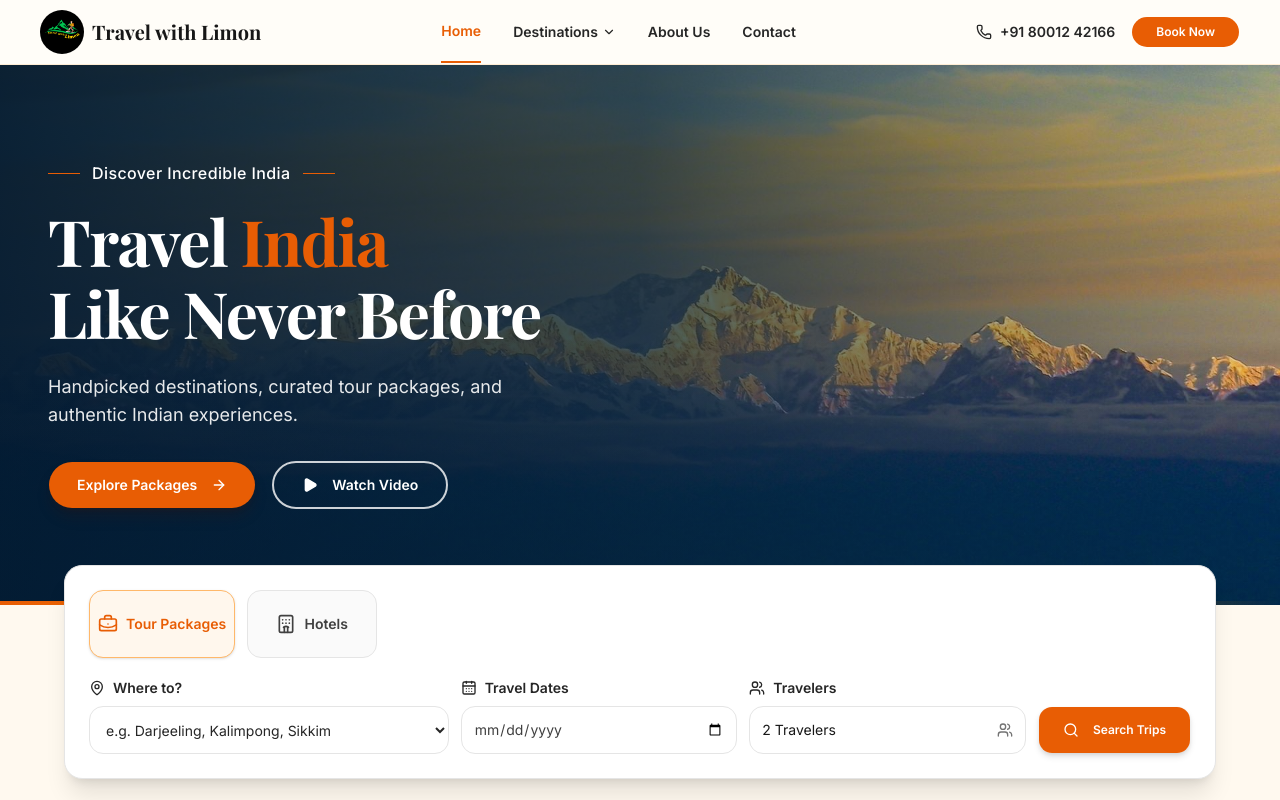
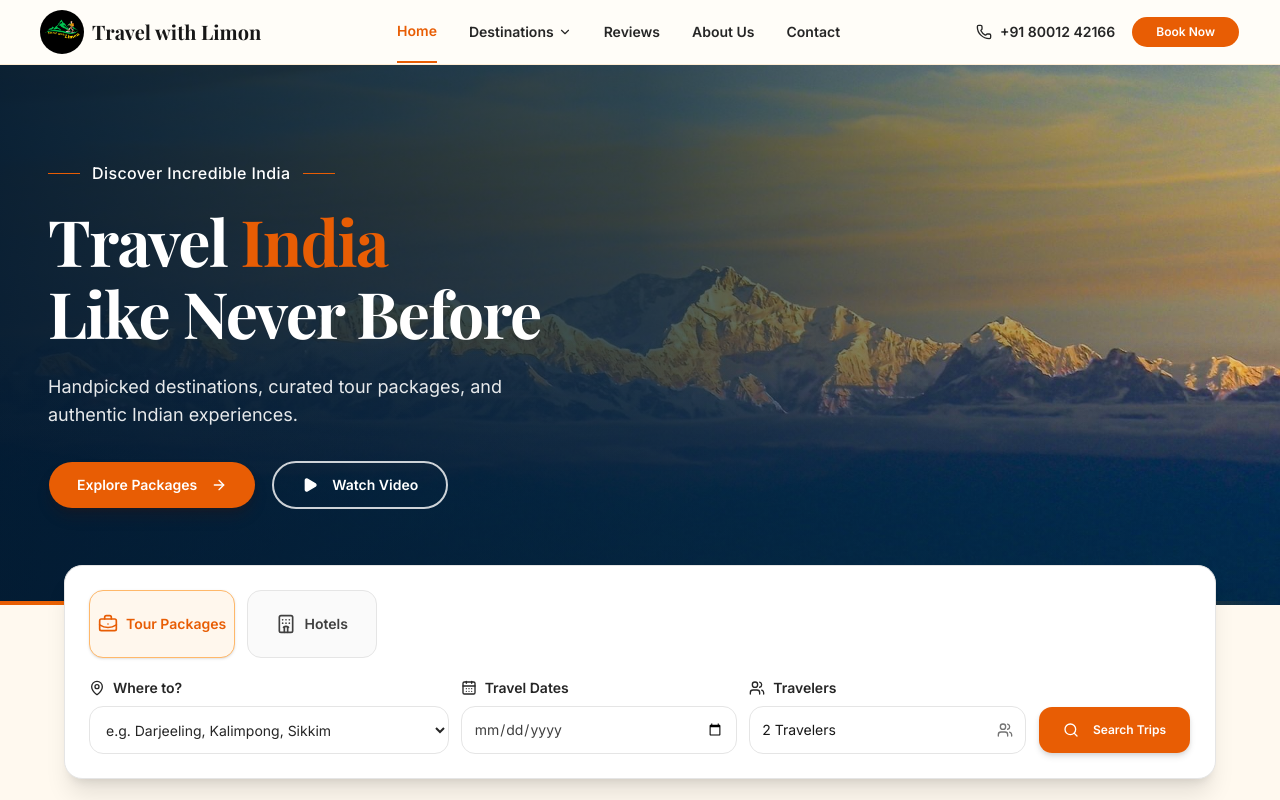
Before and after one commit to Anurag370/Travel-With-Limon, a Next.js app: page / in a window 1280 px wide. Shown: the top 800 px of the page. Built offline with nearby package versions, Linux system fonts and the light colour scheme; a web font is replaced by a local one.

Commit message:
review section

```diff
--- a/components/layout/navbar.tsx
+++ b/components/layout/navbar.tsx
@@ -19,12 +19,15 @@ import {
   SheetClose,
 } from "@/components/ui/sheet";
 
+
 const navigation = [
   { name: "Home", href: "/", active: true },
   { name: "Destinations", href: "/#destinations" },
+  { name: "Reviews", href: "/reviews" },
   { name: "About Us", href: "/about" },
   { name: "Contact", href: "/contact" },
 ];
+
 
 export function Navbar() {
   return (
```
